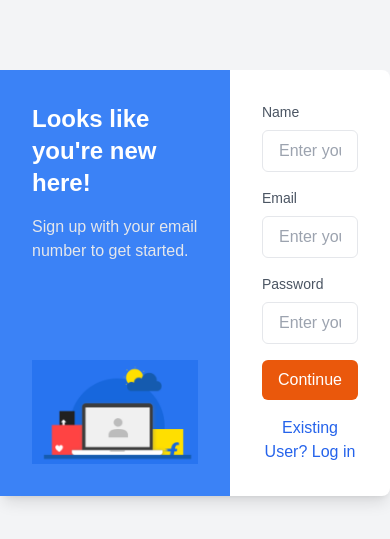
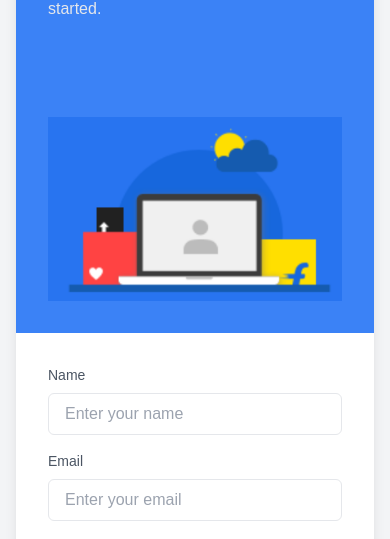
Before and after one commit to abhilash-1411/Flipkart-FE, a Next.js app: page /signup in a window 390 px wide. Shown: the part 270-809 px from the top of the page. Built offline with nearby package versions, Linux system fonts and the light colour scheme.

Commit message:
Responsive signup component

```diff
--- a/app/signup/page.tsx
+++ b/app/signup/page.tsx
@@ -61,6 +61,7 @@ const Signup: React.FC = () => {
   const handleSubmit = async (e: React.FormEvent) => {
     e.preventDefault();
 
+
     if (validateForm()) {
       setIsSubmitting(true);
       setErrorMessage(""); // Reset any previous error messages
@@ -99,28 +100,25 @@ const Signup: React.FC = () => {
 
   return (
     <div>
-      <div className="flex justify-center items-center min-h-screen bg-gray-100">
-        <div className="flex w-full max-w-5xl bg-white shadow-lg rounded-lg">
+      <div className="flex justify-center items-center min-h-screen bg-gray-100 px-4">
+      <div className="flex flex-col lg:flex-row w-full max-w-5xl bg-white shadow-lg rounded-lg">
+
           {/* Left Section: Message */}
-          <div className="flex flex-col justify-around p-8 bg-blue-500 text-white">
+          <div className="flex flex-col justify-around p-8 bg-blue-500 text-white lg:w-1/2">
             <h2 className="text-2xl font-semibold mb-4">
               Looks like you're new here!
             </h2>
             <p className="mb-24 text-gray-200">
               Sign up with your email number to get started.
             </p>
-            <Image
-              src="/Screenshot-2024-11-06 154450.png"
-              alt=""
-              width={300}
-              height={300}
-            />
+
+            <Image src="/Screenshot-2024-11-06 154450.png" alt="" width={300} height={300} />
           </div>
 
           {/* Right Section: Form Fields */}
           <div className="flex-1 p-8">
             <form onSubmit={handleSubmit}>
-              {/* Name */}
+              {/*  Name */}
               <div className="mb-4">
                 <label className="block text-sm font-medium text-gray-600">Name</label>
                 <input
```
